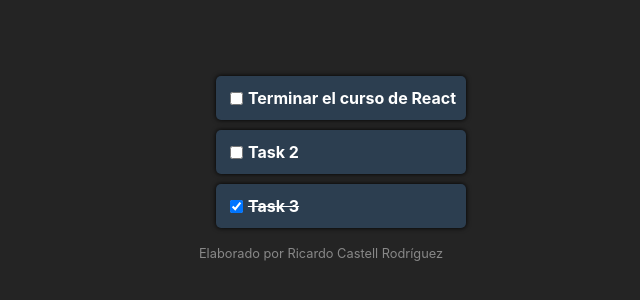
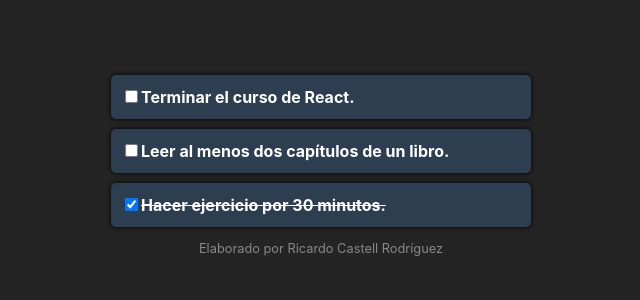
Before and after one commit to ricardocastellr/TaskListExcercise4, a React (Vite) app: page / in a window 1280 px wide. Shown: the part 232-532 px from the top of the page, without its empty margins (319-959 px from the left). Built offline with nearby package versions, Linux system fonts and the light colour scheme.

Commit message:
New changes on style

```diff
--- a/src/App.css
+++ b/src/App.css
@@ -1,10 +1,3 @@
-#root {
-  max-width: 1280px;
-  margin: 0 auto;
-  padding: 2rem;
-  text-align: center;
-}
-
 .text-made-by{
   color: #888;
   font-size: 0.8em;
--- a/src/App.jsx
+++ b/src/App.jsx
@@ -4,17 +4,17 @@ import './App.css'
 const tasks = [
   {
     id: 1,
-    title: 'Terminar el curso de React',
+    title: 'Terminar el curso de React.',
     completed: false
   },
   {
     id: 2,
-    title: 'Task 2',
+    title: 'Leer al menos dos capítulos de un libro.',
     completed: false
   },
   {
     id: 3,
-    title: 'Task 3',
+    title: 'Hacer ejercicio por 30 minutos.',
     completed: true
   }
 ]
@@ -22,8 +22,10 @@ const tasks = [
 function App() {
   return (
     <>
+    <div>
       <TaskList tasks={tasks}/>
       <p className='text-made-by'>Elaborado por Ricardo Castell Rodríguez</p>
+    </div>
     </>
   )
 }
--- a/src/components/Task/Task.css
+++ b/src/components/Task/Task.css
@@ -1,4 +1,4 @@
-.task-container{
+.task-container {
   display: flex;
   align-items: center;
   padding: 10px;
@@ -6,14 +6,15 @@
   background-color: #2c3e50;
   border-radius: 5px;
   box-shadow: 0 0 5px 0 #000;
-}
-
-.checkbox {
-    margin-right: 5px;
+  width: 400px;
+  overflow: hidden;
 }
 
 .task-title {
   font-size: 16px;
   color: #fff;
   font-weight: bold;
+  white-space: nowrap;
+  overflow: hidden;
+  text-overflow: ellipsis;
 }
--- a/src/components/TaskList/TaskList.jsx
+++ b/src/components/TaskList/TaskList.jsx
@@ -3,8 +3,6 @@ import './TaskList.css'
 
 export function TaskList({ tasks }) {
   return (
-    <ul>
-      {tasks.map(task => <Task key={task.id} title={task.title} completed={task.completed} />)}
-    </ul>
+      tasks.map(task => <Task key={task.id} title={task.title} completed={task.completed} />)
   )
 }
--- a/src/index.css
+++ b/src/index.css
@@ -6,12 +6,10 @@
   color-scheme: light dark;
   color: rgba(255, 255, 255, 0.87);
   background-color: #242424;
-}
-
-body {
-  margin: 0;
+  text-align: center;
   display: flex;
-  place-items: center;
+  justify-content: center;
+  align-items: center;
   min-width: 320px;
   min-height: 100vh;
 }
```
Also changed, not shown: src/components/Task/Task.jsx (line endings or trailing spaces). Lines whose indentation alone changed are shown as unchanged.
